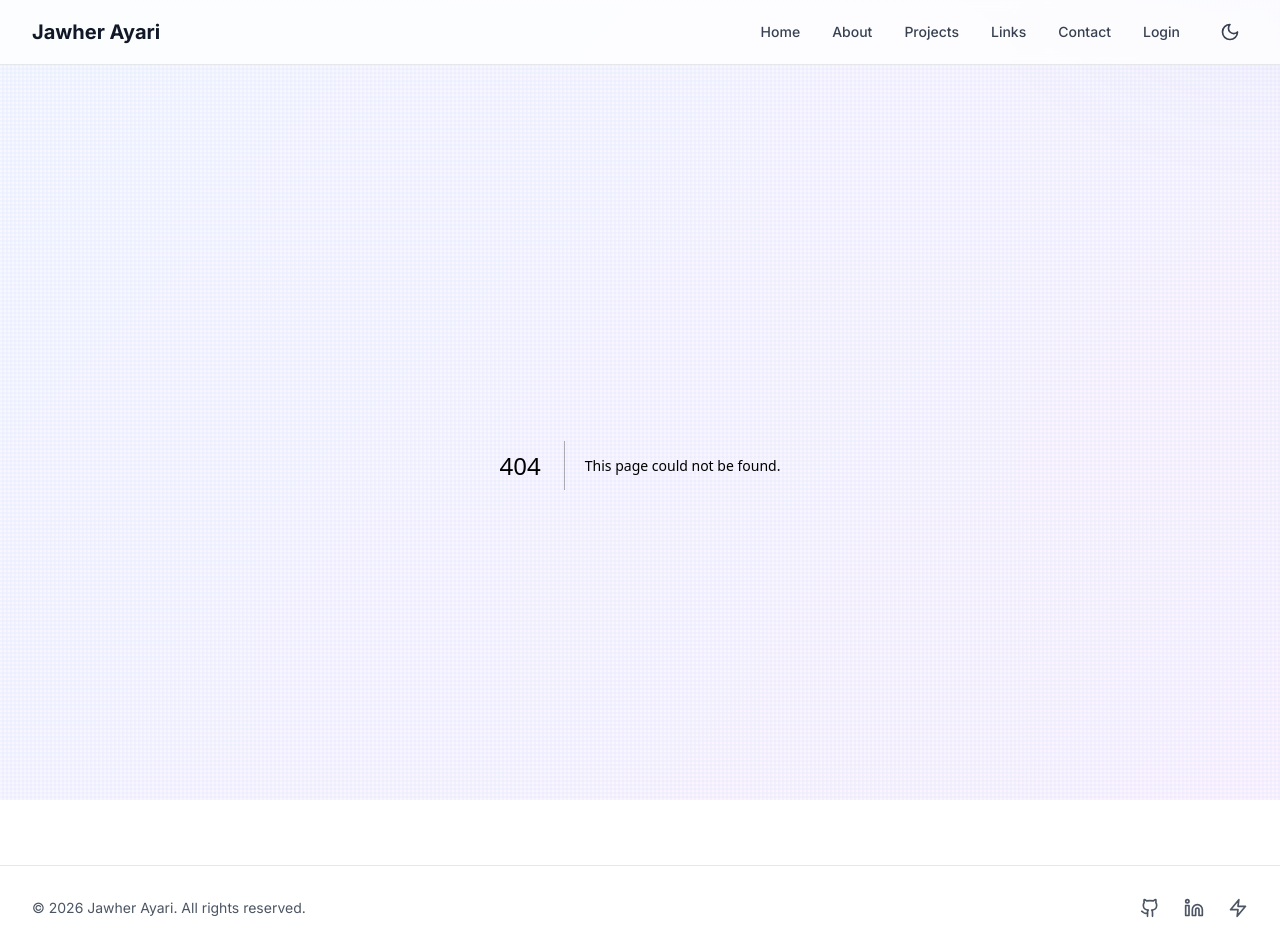
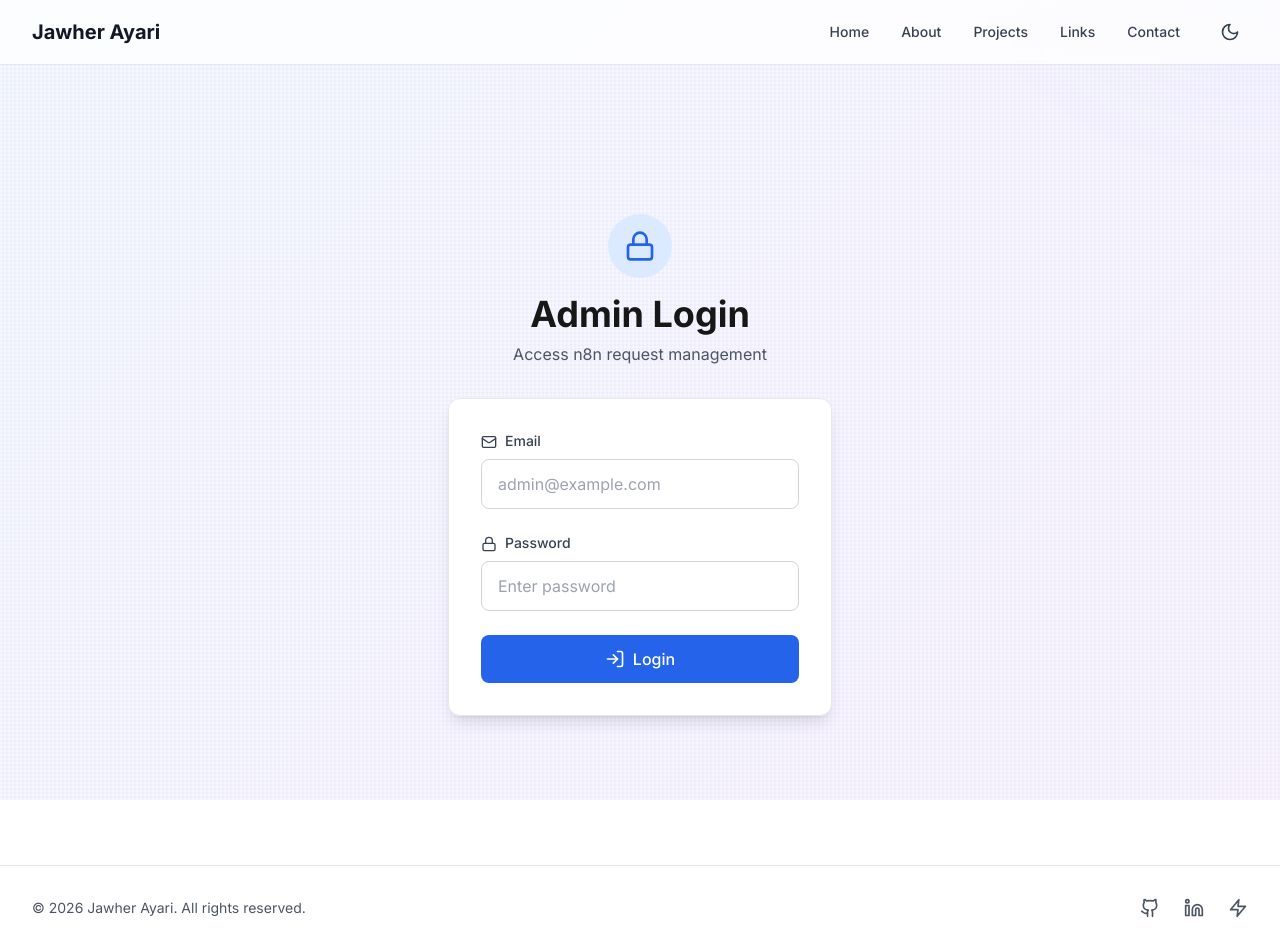
Before and after one commit to jawh33r/jawherayari.github.io, a Next.js app: page /auth in a window 1280 px wide. Before the commit this address had no page. Built offline with nearby package versions, Linux system fonts and the light colour scheme.

Commit message:
Add admin authentication with login form and protect requests page

```diff
--- /dev/null
+++ b/app/auth/page.tsx
@@ -0,0 +1,168 @@
+'use client'
+
+import { useState, FormEvent } from 'react'
+import { motion } from 'framer-motion'
+import { useRouter } from 'next/navigation'
+import { Lock, Mail, LogIn } from 'lucide-react'
+
+// Simple hash function (not cryptographically secure, but obfuscates the password)
+const hashPassword = (password: string): string => {
+  let hash = 0
+  for (let i = 0; i < password.length; i++) {
+    const char = password.charCodeAt(i)
+    hash = ((hash << 5) - hash) + char
+    hash = hash & hash // Convert to 32-bit integer
+  }
+  return Math.abs(hash).toString(16)
+}
+
+// Hashed password for '7050' (calculated once)
+const ADMIN_PASSWORD_HASH = '1b58' // hash of '7050'
+const ADMIN_EMAIL = 'jawh3r@gmail.com'
+
+export default function Auth() {
+  const router = useRouter()
+  const [formData, setFormData] = useState({
+    email: '',
+    password: '',
+  })
+  const [error, setError] = useState('')
+  const [isLoading, setIsLoading] = useState(false)
+
+  const handleSubmit = async (e: FormEvent<HTMLFormElement>) => {
+    e.preventDefault()
+    setError('')
+    setIsLoading(true)
+
+    try {
+      // Validate email
+      if (formData.email.toLowerCase().trim() !== ADMIN_EMAIL.toLowerCase()) {
+        setError('Invalid email or password')
+        setIsLoading(false)
+        return
+      }
+
+      // Validate password (compare hashes)
+      const inputHash = hashPassword(formData.password)
+      if (inputHash !== ADMIN_PASSWORD_HASH) {
+        setError('Invalid email or password')
+        setIsLoading(false)
+        return
+      }
+
+      // Set authentication token
+      const authToken = btoa(`${formData.email}:${Date.now()}`)
+      sessionStorage.setItem('auth_token', authToken)
+      sessionStorage.setItem('auth_email', formData.email)
+      sessionStorage.setItem('auth_time', Date.now().toString())
+
+      // Redirect to login page
+      router.push('/login')
+    } catch (err) {
+      setError('An error occurred. Please try again.')
+      setIsLoading(false)
+    }
+  }
+
+  const handleChange = (e: React.ChangeEvent<HTMLInputElement>) => {
+    setFormData({
+      ...formData,
+      [e.target.name]: e.target.value,
+    })
+    setError('')
+  }
+
+  return (
+    <div className="min-h-screen py-12 sm:py-16 md:py-20 relative z-10 flex items-center justify-center">
+      <div className="max-w-md w-full mx-auto px-4 sm:px-6 lg:px-8">
+        <motion.div
+          initial={{ opacity: 0, y: 20 }}
+          animate={{ opacity: 1, y: 0 }}
+          transition={{ duration: 0.5 }}
+          className="text-center mb-8"
+        >
+          <div className="inline-flex items-center justify-center w-16 h-16 rounded-full bg-blue-100 dark:bg-blue-900/30 mb-4">
+            <Lock className="text-blue-600 dark:text-blue-400" size={32} />
+          </div>
+          <h1 className="text-3xl sm:text-4xl font-bold mb-2">Admin Login</h1>
+          <p className="text-gray-600 dark:text-gray-400">
+            Access n8n request management
+          </p>
+        </motion.div>
+
+        <motion.div
+          initial={{ opacity: 0, y: 20 }}
+          animate={{ opacity: 1, y: 0 }}
+          transition={{ duration: 0.5, delay: 0.1 }}
+          className="bg-white dark:bg-gray-800 rounded-xl shadow-lg border border-gray-200 dark:border-gray-700 p-6 sm:p-8"
+        >
+          <form onSubmit={handleSubmit} className="space-y-6">
+            <div>
+              <label htmlFor="email" className="block text-sm font-medium text-gray-700 dark:text-gray-300 mb-2">
+                <Mail className="inline mr-2" size={16} />
+                Email
+              </label>
+              <input
+                type="email"
+                id="email"
+                name="email"
+                value={formData.email}
+                onChange={handleChange}
+                required
+                className="w-full px-4 py-3.5 sm:py-3 rounded-lg border border-gray-300 dark:border-gray-700 bg-white dark:bg-gray-800 text-gray-900 dark:text-white focus:ring-2 focus:ring-blue-500 focus:border-transparent transition-colors text-base min-h-[44px]"
+                placeholder="admin@example.com"
+                autoComplete="email"
+              />
+            </div>
+
+            <div>
+              <label htmlFor="password" className="block text-sm font-medium text-gray-700 dark:text-gray-300 mb-2">
+                <Lock className="inline mr-2" size={16} />
+                Password
+              </label>
+              <input
+                type="password"
+                id="password"
+                name="password"
+                value={formData.password}
+                onChange={handleChange}
+                required
+                className="w-full px-4 py-3.5 sm:py-3 rounded-lg border border-gray-300 dark:border-gray-700 bg-white dark:bg-gray-800 text-gray-900 dark:text-white focus:ring-2 focus:ring-blue-500 focus:border-transparent transition-colors text-base min-h-[44px]"
+                placeholder="Enter password"
+                autoComplete="current-password"
+              />
+            </div>
+
+            {error && (
+              <motion.div
+                initial={{ opacity: 0 }}
+                animate={{ opacity: 1 }}
+                className="p-3 rounded-lg bg-red-50 dark:bg-red-900/20 border border-red-200 dark:border-red-800 text-red-700 dark:text-red-400 text-sm"
+              >
+                {error}
+              </motion.div>
+            )}
+
+            <button
+              type="submit"
+              disabled={isLoading}
+              className="w-full px-6 py-3.5 sm:py-3 bg-blue-600 text-white rounded-lg hover:bg-blue-700 active:bg-blue-800 disabled:opacity-50 disabled:cursor-not-allowed transition-colors font-medium flex items-center justify-center text-base min-h-[44px] touch-manipulation"
+            >
+              {isLoading ? (
+                <>
+                  <span className="animate-spin mr-2">⏳</span>
+                  Logging in...
+                </>
+              ) : (
+                <>
+                  <LogIn className="mr-2" size={20} />
+                  Login
+                </>
+              )}
+            </button>
+          </form>
+        </motion.div>
+      </div>
+    </div>
+  )
+}
--- a/app/login/page.tsx
+++ b/app/login/page.tsx
@@ -1,8 +1,9 @@
 'use client'
 
 import { useState, useEffect } from 'react'
+import { useRouter } from 'next/navigation'
 import { motion } from 'framer-motion'
-import { Mail, User, Briefcase, GraduationCap, MoreHorizontal } from 'lucide-react'
+import { Mail, User, Briefcase, GraduationCap, MoreHorizontal, LogOut } from 'lucide-react'
 
 interface AccessRequest {
   id: string
@@ -25,9 +26,35 @@ const purposeIcons = {
 }
 
 export default function Login() {
+  const router = useRouter()
   const [requests, setRequests] = useState<AccessRequest[]>([])
+  const [isAuthenticated, setIsAuthenticated] = useState(false)
 
   useEffect(() => {
+    // Check authentication
+    const authToken = sessionStorage.getItem('auth_token')
+    const authTime = sessionStorage.getItem('auth_time')
+
+    if (!authToken || !authTime) {
+      router.push('/auth')
+      return
+    }
+
+    // Check if session is expired (24 hours)
+    const sessionTime = parseInt(authTime, 10)
+    const now = Date.now()
+    const twentyFourHours = 24 * 60 * 60 * 1000
+
+    if (now - sessionTime > twentyFourHours) {
+      sessionStorage.removeItem('auth_token')
+      sessionStorage.removeItem('auth_email')
+      sessionStorage.removeItem('auth_time')
+      router.push('/auth')
+      return
+    }
+
+    setIsAuthenticated(true)
+
     // Load requests from localStorage
     const storedRequests = localStorage.getItem('n8n_access_requests')
     if (storedRequests) {
@@ -38,7 +65,18 @@ export default function Login() {
         console.error('Error parsing requests:', e)
       }
     }
-  }, [])
+  }, [router])
+
+  const handleLogout = () => {
+    sessionStorage.removeItem('auth_token')
+    sessionStorage.removeItem('auth_email')
+    sessionStorage.removeItem('auth_time')
+    router.push('/auth')
+  }
+
+  if (!isAuthenticated) {
+    return null // Will redirect in useEffect
+  }
 
   const formatDate = (dateString: string) => {
     const date = new Date(dateString)
@@ -60,12 +98,26 @@ export default function Login() {
           transition={{ duration: 0.5 }}
           className="text-center mb-8 sm:mb-12"
         >
+          <div className="flex items-center justify-between mb-4">
+            <div className="flex-1"></div>
+            <div className="flex-1 text-center">
               <h1 className="text-3xl sm:text-4xl md:text-5xl font-bold mb-3 sm:mb-4 px-2">
                 n8n Access Requests
               </h1>
               <p className="text-lg sm:text-xl text-gray-600 dark:text-gray-400 px-4">
                 Manage access requests for n8n automation platform
               </p>
+            </div>
+            <div className="flex-1 flex justify-end">
+              <button
+                onClick={handleLogout}
+                className="inline-flex items-center px-4 py-2 text-sm font-medium text-gray-700 dark:text-gray-300 bg-gray-100 dark:bg-gray-800 rounded-lg hover:bg-gray-200 dark:hover:bg-gray-700 transition-colors"
+              >
+                <LogOut className="mr-2" size={16} />
+                Logout
+              </button>
+            </div>
+          </div>
         </motion.div>
 
         {requests.length === 0 ? (
--- a/components/Navbar.tsx
+++ b/components/Navbar.tsx
@@ -13,7 +13,6 @@ const navItems = [
   { name: 'Projects', href: '/projects' },
   { name: 'Links', href: '/links' },
   { name: 'Contact', href: '/contact' },
-  { name: 'Login', href: '/login' },
 ]
 
 export default function Navbar() {
```
Lines whose indentation alone changed are shown as unchanged.
